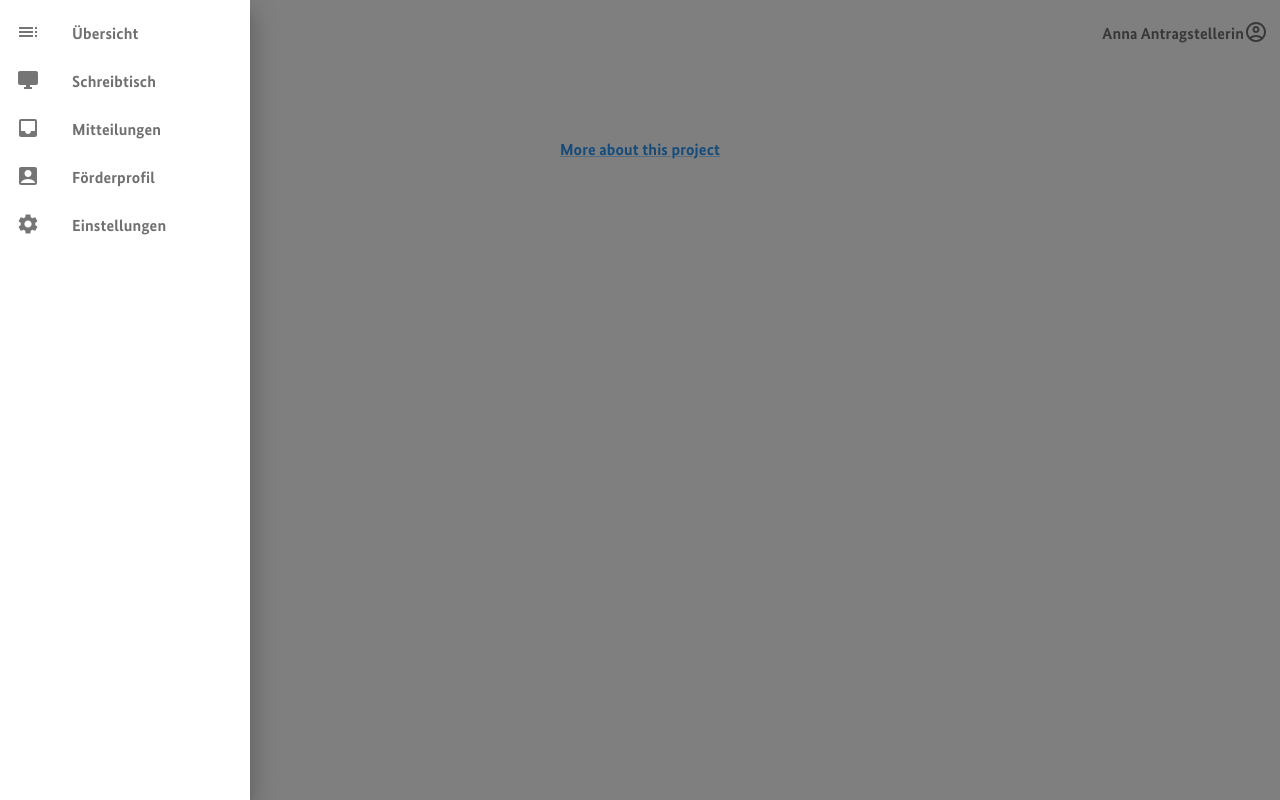
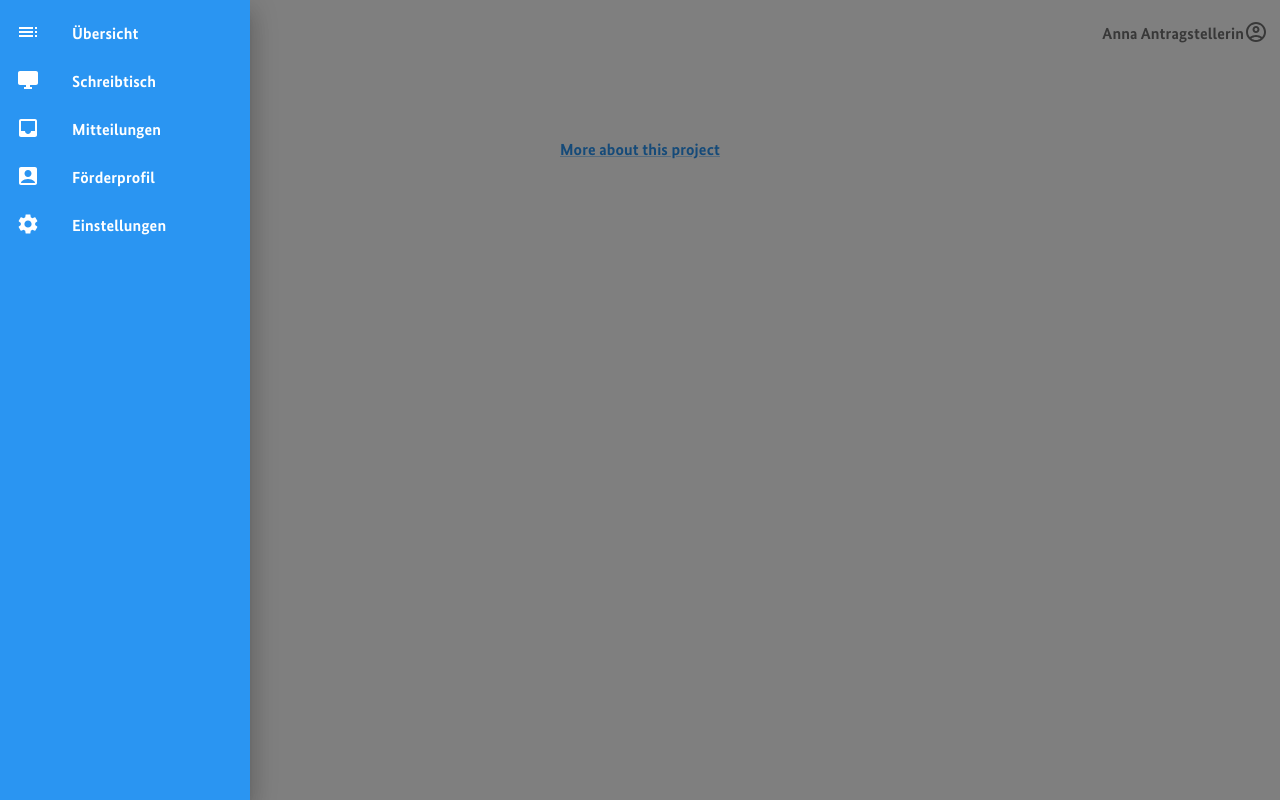
Before and after one commit to Paul-Geppert/t4g_proposal_submission_tool, a React (Create React App) app: page /proposals in a window 1280 px wide. Both pictures are taken after a click on the button 32 px from the left and 96 px from the top of the page. Built offline with nearby package versions, Linux system fonts and the light colour scheme; a web font is replaced by a local one.

Commit message:
feat(): Styling sidebar

```diff
--- a/src/components/Sidebar/index.jsx
+++ b/src/components/Sidebar/index.jsx
@@ -53,7 +53,7 @@ export default function Sidebar() {
       onClick={setDrawerState(false)}
       onKeyDown={setDrawerState(false)}
     >
-      <List>
+      <List sx={{ color: 'sidebar.content' }}>
         {menuItems.map(({ title, ItemIcon, target }, index) => (
           <ListItem button key={title} component={Link} to={target}>
             <ListItemIcon>
@@ -69,9 +69,6 @@ export default function Sidebar() {
   return (
     <div>
       <React.Fragment key="left">
-        {/* <Button onClick={setDrawerState(true)}>
-          <MenuIcon />
-        </Button> */}
         <SidebarButton onClick={setDrawerState(true)} icon={MenuIcon} />
         <Drawer
           anchor="left"
--- a/src/theme.jsx
+++ b/src/theme.jsx
@@ -18,6 +18,10 @@ export default createTheme({
     },
     text: {
       primary: '#707070',
+    },
+    sidebar: {
+      background: '#2a95f2',
+      content: '#fff',
     },
   },
   spacing: 4,
@@ -43,6 +47,27 @@ export default createTheme({
         },
       },
     },
+    MuiDrawer: {
+      styleOverrides: {
+        paper: {
+          backgroundColor: '#2a95f2',
+        },
+      },
+    },
+    MuiListItemIcon: {
+      styleOverrides: {
+        root: {
+          color: 'inherit',
+        },
+      },
+    },
+    MuiListItemText: {
+      styleOverrides: {
+        primary: {
+          color: 'inherit',
+        },
+      },
+    },
     MuiStepButton: {
       defaultProps: {
         disableRipple: true,
```
